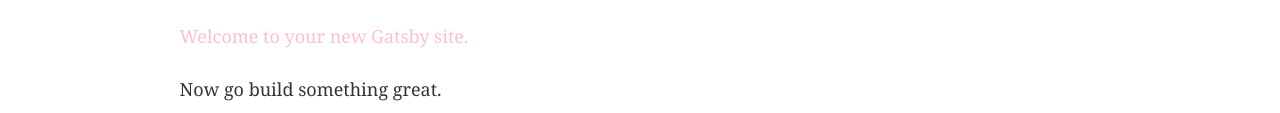
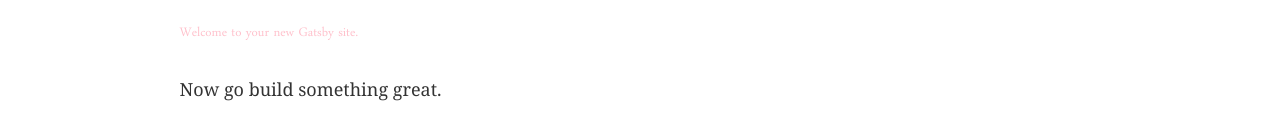
Before and after one commit to kubalaj/oblong_adventure, a Gatsby site: page / in a window 1280 px wide. Shown: the part 170-283 px from the top of the page. Built offline with nearby package versions, Linux system fonts and the light colour scheme; Gatsby itself is replaced by a stand-in of ours.

Commit message:
organizing the fonts a bit

```diff
--- a/src/styles/main.scss
+++ b/src/styles/main.scss
@@ -3,5 +3,5 @@
 $color: pink;
 .test {
   color: $color;
-
+  font-family: daunpenh;
 }
--- a/src/styles/typography.scss
+++ b/src/styles/typography.scss
@@ -0,0 +1,8 @@
+@font-face {
+  font-family: 'daunpenh';
+  src: url(../assets/fonts/daunpenh.ttf);
+}
+@font-face {
+  font-family:  'sixcaps';
+  src: url(../assets/fonts/SixCaps.ttf);
+}
```
Also changed, not shown: src/assets/fonts/SixCaps.ttf (renamed from src/assets/SixCaps.ttf), src/assets/fonts/daunpenh.ttf (renamed from src/assets/daunpenh.ttf).
